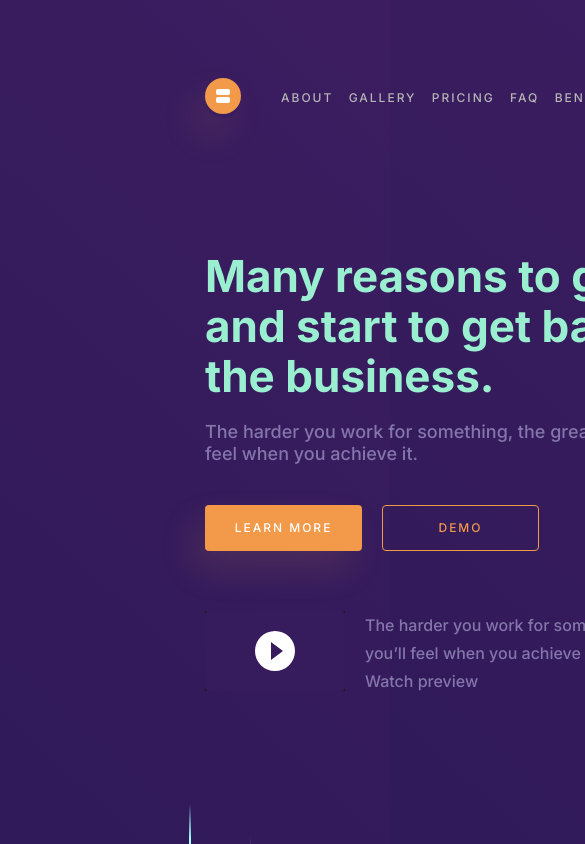
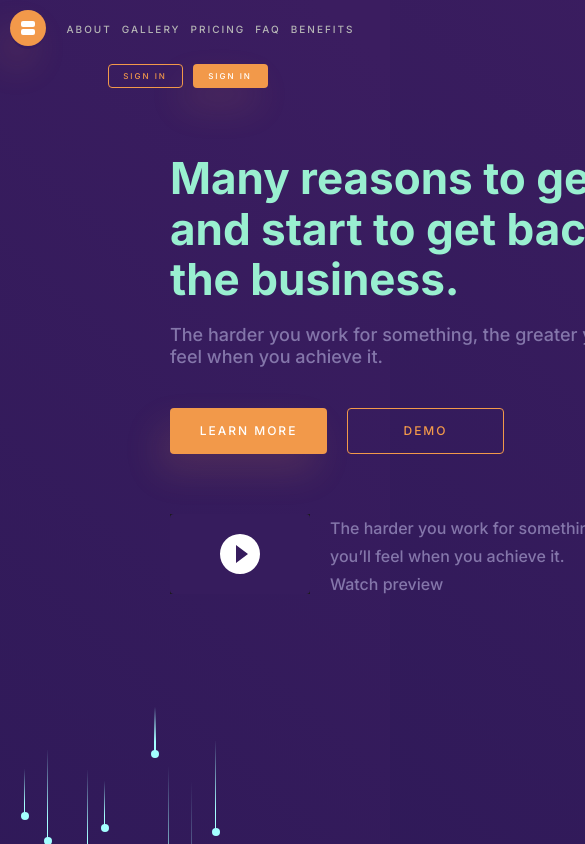
Before and after one commit to chizhik8/Data-Processing-Services, a React (Create React App) app: page / in a window 390 px wide. Shown: the top 844 px of the page, 585 px wide, since content can reach past the window. Built offline with nearby package versions, Linux system fonts and the light colour scheme.

Commit message:
header responsive for mobile

```diff
--- a/src/assets/data.js
+++ b/src/assets/data.js
@@ -10,6 +10,7 @@ import knife from './icons/icon8.svg';
 import network from './icons/icon7.svg';
 
 const db = {
+    menu: ['About', 'Gallery', 'Pricing', 'FAQ', 'Benefits'],
     hero: {
         title: 'Many reasons to get up and start to get back in the business.',
         text: 'The harder you work for something, the greater you’ll feel when you achieve it.',
--- a/src/components/Button/Button.module.scss
+++ b/src/components/Button/Button.module.scss
@@ -1,3 +1,5 @@
+@import "../../styles/varaibles.scss";
+
 .container {
   width: 157px;
   height: 46px;
@@ -26,3 +28,54 @@
   background: none;
   border: 1px solid #f2994a;
 }
+
+[data-variant="singIn"] {
+  width: 112px;
+  height: 36px;
+  border: 1px solid #f2994a;
+  background: none;
+  border-radius: 4px;
+  font-size: 12px;
+  line-height: 1.67;
+  text-align: center;
+  letter-spacing: 2px;
+  text-transform: uppercase;
+  color: #f2994a;
+  &:hover {
+    transform: scale(1.2);
+  }
+  margin-right: 20px;
+}
+
+[data-variant="singUp"] {
+  width: 112px;
+  height: 36px;
+  background: #f2994a;
+  border: none;
+  box-shadow: -11.09px 18.13px 36.6483px rgba(242, 153, 74, 0.13);
+  border-radius: 4px;
+  font-size: 12px;
+  line-height: 1.67;
+  text-align: center;
+  letter-spacing: 2px;
+  text-transform: uppercase;
+  color: #ffffff;
+  &:hover {
+    transform: scale(1.2);
+  }
+}
+
+@media(min-width: $mobile-min) and (max-width:$mobile-max) {
+  [data-variant="singIn"] {
+    width: 75px;
+    height: 24px;
+    font-size: 8px;
+    margin-right: 10px;
+  }
+
+  [data-variant="singUp"] {
+    width: 75px;
+    height: 24px;
+    font-size: 8px;
+  }
+}
--- a/src/components/Header/Header.jsx
+++ b/src/components/Header/Header.jsx
@@ -1,30 +1,28 @@
 import React, { Component } from 'react';
 import { ReactSVG } from 'react-svg';
+import Button from '../Button/Button';
 
 import styles from './Header.module.scss';
 import logo from '../../assets/icons/logo.svg';
+import db from '../../assets/data';
+
+const menuRender = db.menu.map((page, i) => (
+    <li className={styles.menuLink} key={page + i}>
+      {page}
+    </li>
+  ));
 
 export class Header extends Component {
-  render() {
-    const pages = ['About', 'Gallery', 'Pricing', 'FAQ', 'Benefits'];
-    const pageLink = pages.map((page, i) => (
-      <li className={styles.menuLink} key={page + i}>
-        {page}
-      </li>
-    ));
+  render () {
     return (
       <div className={styles.container}>
-        <ReactSVG src={logo} className={styles.logo} />
-        <nav>
-          <ul className={styles.menu}>{pageLink}</ul>
+        <nav className={styles.navigation}>
+          <ReactSVG src={logo} className={styles.logo} />
+          <nav><ul className={styles.menu}>{menuRender}</ul></nav>
         </nav>
         <div className={styles.auth}>
-          <button type="button" className={styles.authSingIn}>
-            Sign In
-          </button>
-          <button type="button" className={styles.authSingUp}>
-            Sign Up
-          </button>
+          <Button text='Sign In' variant='singIn'/>
+          <Button text='Sign In' variant='singUp'/>
         </div>
       </div>
     );
--- a/src/components/Header/Header.module.scss
+++ b/src/components/Header/Header.module.scss
@@ -1,11 +1,17 @@
+@import '../../styles/varaibles.scss';
+
 .container {
-  // outline: 2px solid yellowgreen;
   display: flex;
   justify-content: space-between;
   align-items: center;
   padding: 80px 170px;
   width: 1440px;
-  height: 196px;
+  height: auto;
+}
+
+.navigation {
+  display: flex;
+  align-items: center;
 }
 
 .logo {
@@ -15,14 +21,13 @@
     transform: scale(1.2);
     cursor: pointer;
   }
+  margin-right: 40px;
 }
 
 .menu {
-  width: 347px;
-  height: 20px;
-  margin-left: -370px;
   display: flex;
   justify-content: space-between;
+  align-items: center;
 }
 
 .menuLink {
@@ -36,46 +41,30 @@
     cursor: pointer;
     transform: scale(1.2);
   }
+  margin-right: 20px;
 }
 
 .auth {
-  width: 244px;
-  height: 36px;
   display: flex;
   justify-content: space-between;
 }
 
-.authSingIn {
-  width: 112px;
-  height: 36px;
-  border: 1px solid #f2994a;
-  background: none;
-  border-radius: 4px;
-  font-size: 12px;
-  line-height: 1.67;
-  text-align: center;
-  letter-spacing: 2px;
-  text-transform: uppercase;
-  color: #f2994a;
-  &:hover {
-    transform: scale(1.2);
+
+@media(min-width: $mobile-min) and (max-width:$mobile-max) {
+  .container{
+    width: $mobile;
+    padding: 10px;
+    margin: auto 0;
+    flex-direction: column;
+  }
+  .logo {
+    margin-right: 20px;
+  }
+  .menuLink {
+    font-size: 10px;
+    margin-right: 10px;
+  }
+  .auth {
+    margin-top: 15px;
   }
 }
-
-.authSingUp {
-  width: 112px;
-  height: 36px;
-  background: #f2994a;
-  border: none;
-  box-shadow: -11.09px 18.13px 36.6483px rgba(242, 153, 74, 0.13);
-  border-radius: 4px;
-  font-size: 12px;
-  line-height: 1.67;
-  text-align: center;
-  letter-spacing: 2px;
-  text-transform: uppercase;
-  color: #ffffff;
-  &:hover {
-    transform: scale(1.2);
-  }
-}
--- a/src/styles/base.scss
+++ b/src/styles/base.scss
@@ -1,3 +1,5 @@
+@import '../styles/varaibles.scss';
+
 html {
   box-sizing: border-box;
 }
@@ -15,14 +17,8 @@ body {
   font-style: normal;
   font-weight: 500;
   background: linear-gradient(222.26deg, #3b1d60 1.22%, #040d3e 106.28%);
-  width: 1440px;
+  max-width: $desktop-max;
   height: 100%;
-  @media screen and (min-width: 320px) and (max-width: 767px) {
-    width: 320px;
-  }
-  @media screen and (min-width: 768px) and (max-width: 1439px) {
-    width: 768px;
-  }
 }
 
 ul,
--- /dev/null
+++ b/src/styles/varaibles.scss
@@ -0,0 +1,16 @@
+// $primary-bg-color: #ffffff;
+// $primary-text-color: #b9b9b9;
+// $secondary-text-color: #3d3d3d;
+// $primary-title-color: #111518;
+// $accent-color: #ff6b09;
+
+// $primary-font: Montserrat, sans-serif;
+
+$mobile-min: 320px;
+$mobile: 375px;
+$mobile-max: 767px;
+$tablet: 768px;
+$tablet-max: 992px;
+$laptop: 1200px;
+$desktop: 1440px;
+$desktop-max: 1920px;
```
